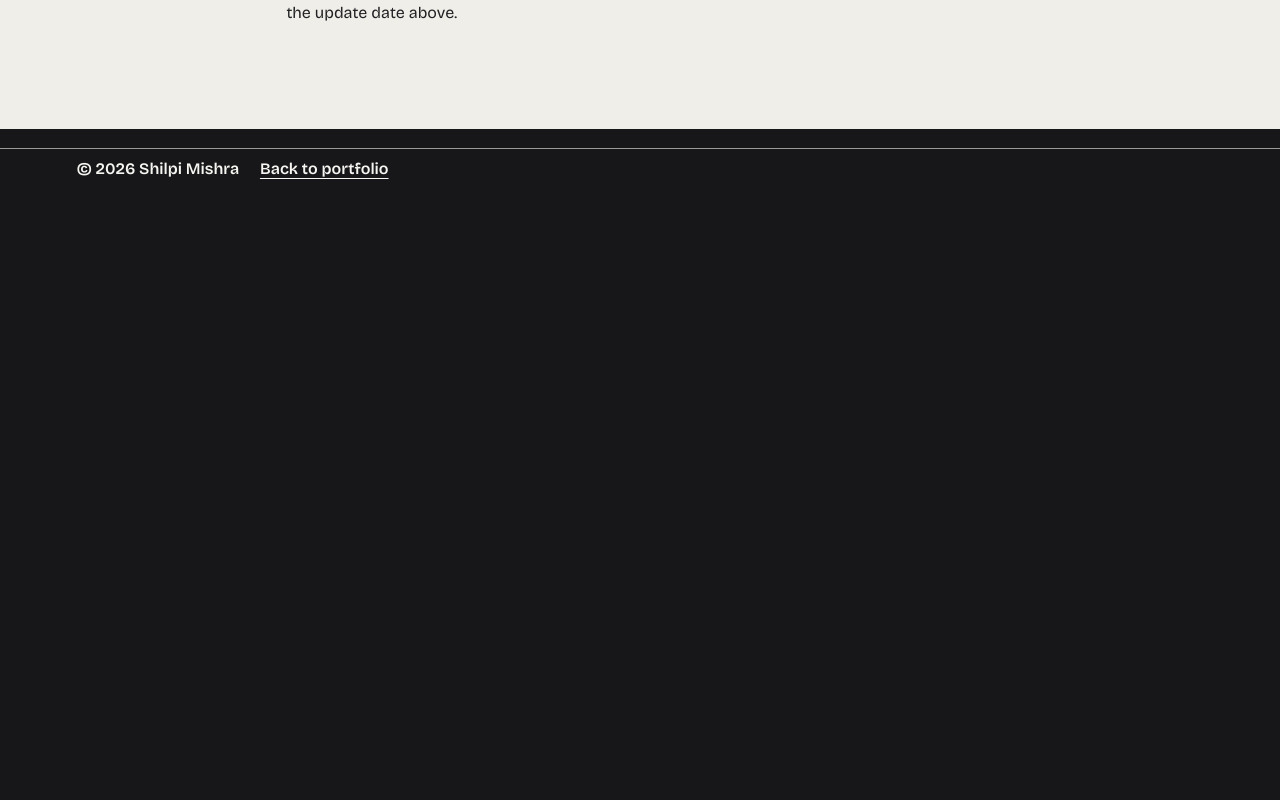
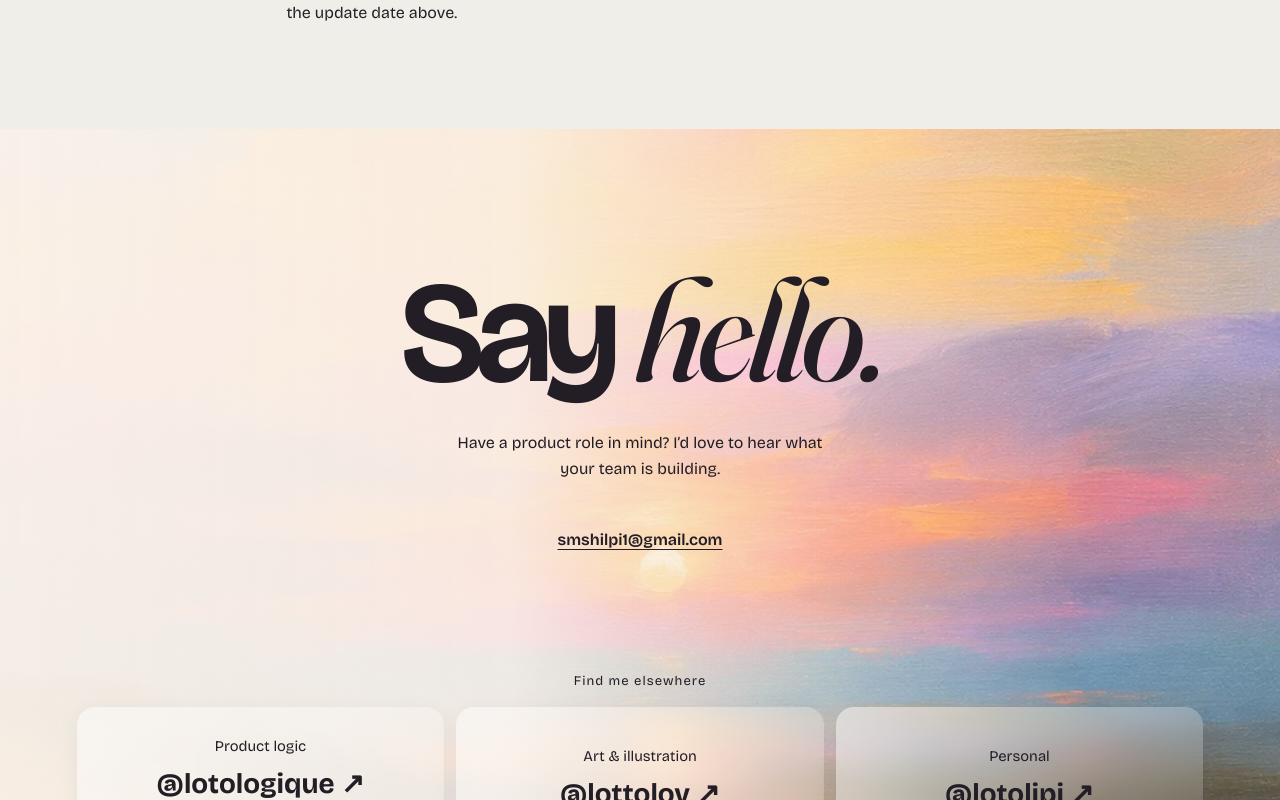
Before and after one commit to lotolipi/product-design-portfolio, a Next.js app: page /privacy in a window 1280 px wide. Shown: the part 1760-2560 px from the top of the page. Before the commit the page ends 1969 px from the top, so only its background shows below. Built offline with nearby package versions, Linux system fonts and the light colour scheme.

Commit message:
Use shared Lotolipi closing footer

```diff
--- a/app/privacy/page.tsx
+++ b/app/privacy/page.tsx
@@ -1,3 +1,4 @@
+import ClosingFooter from "../ClosingFooter";
 import type { Metadata } from "next";
 
 import AnalyticsPreferenceReset from "../../components/analytics-preference-reset";
@@ -36,5 +37,5 @@ export default function PrivacyPage() {
       <h2>Updates</h2>
       <p>This notice may change when site features, analytics or data practices change. Please check the update date above.</p>
     </article></main>
-    <footer className="privacy-foot"><div className="wrap footer-end"><span>© 2026 Shilpi Mishra</span><a href="/">Back to portfolio</a></div></footer></>;
+    <ClosingFooter/></>;
 }
```
